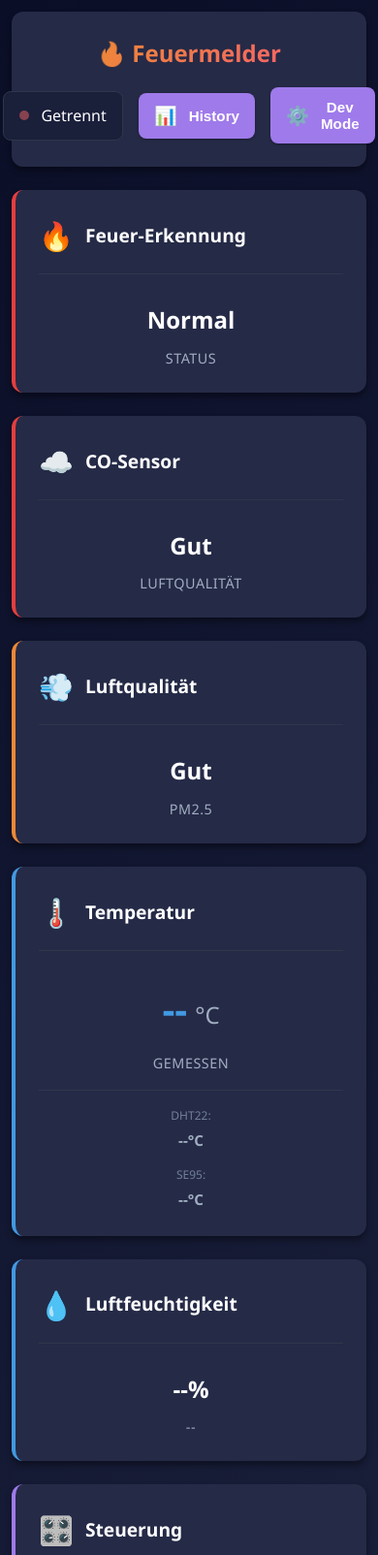
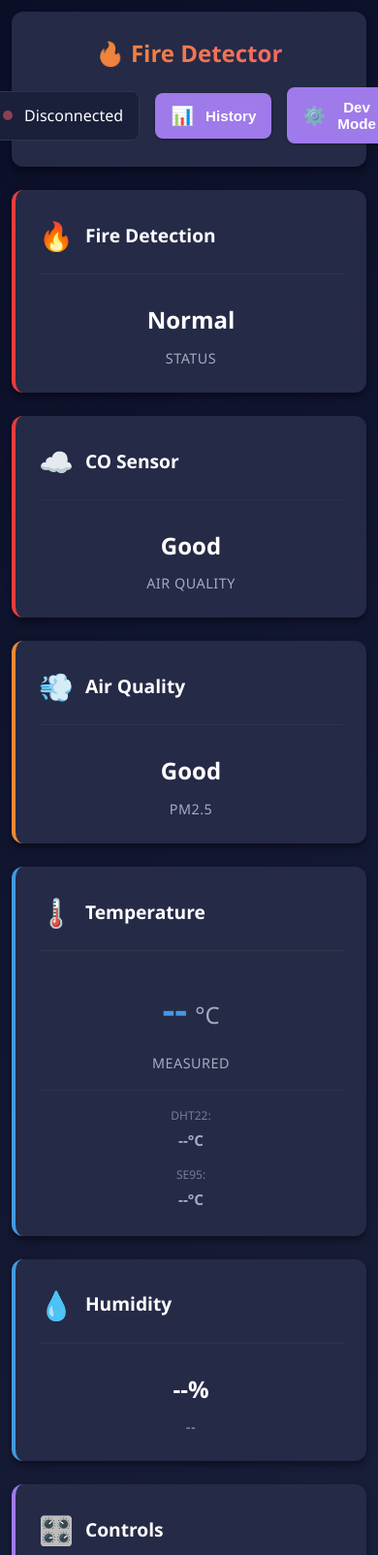
Before and after one commit to zOnlyKroks/Feuermelder-HSBI, a website: page web/public/index.html in a window 390 px wide. Shown: the top 1604 px of the page at 97% size. Drawn offline with nearby package versions, Linux system fonts and the light colour scheme.

Commit message:
Translate

```diff
--- a/web/public/app.js
+++ b/web/public/app.js
@@ -44,10 +44,10 @@ function updateConnectionStatus(isConnected) {
 
     if (isConnected) {
         statusDot.className = 'status-dot online';
-        statusText.textContent = 'Verbunden';
+        statusText.textContent = 'Connected';
     } else {
         statusDot.className = 'status-dot offline';
-        statusText.textContent = 'Getrennt';
+        statusText.textContent = 'Disconnected';
     }
 }
 
@@ -148,21 +148,21 @@ function checkAlerts(data) {
 
     // Check Fire
     if (data.flame && data.flame.status === 'FIRE DETECTED') {
-        alerts.push('🔥 FEUER ERKANNT! Sofort evakuieren!');
+        alerts.push('🔥 FIRE DETECTED! Evacuate immediately!');
     }
 
     // Check CO Level
     if (data.mq7) {
         if (data.mq7.level === 'Dangerous') {
-            alerts.push('☠️ GEFÄHRLICHER CO-LEVEL! Raum verlassen!');
+            alerts.push('☠️ DANGEROUS CO LEVEL! Leave the area!');
         } else if (data.mq7.level === 'High') {
-            alerts.push('⚠️ Hoher CO-Level erkannt!');
+            alerts.push('⚠️ High CO level detected!');
         }
     }
 
     // Check Air Quality
     if (data.pm25 && (data.pm25.quality === 'Very Unhealthy' || data.pm25.quality === 'Hazardous')) {
-        alerts.push('🌫️ Sehr schlechte Luftqualität!');
+        alerts.push('🌫️ Very poor air quality!');
     }
 
     // Update alert banner
@@ -342,10 +342,11 @@ function getBadgeClass(status) {
 
 function formatTime(timestamp) {
     const date = new Date(timestamp);
-    return date.toLocaleTimeString('de-DE', {
+    return date.toLocaleTimeString('en-US', {
         hour: '2-digit',
         minute: '2-digit',
-        second: '2-digit'
+        second: '2-digit',
+        hour12: false
     });
 }
 
@@ -654,10 +655,11 @@ function loadAlerts() {
 // Format time for charts (with seconds for precision)
 function formatChartTime(timestamp) {
     const date = new Date(timestamp);
-    return date.toLocaleTimeString('de-DE', {
+    return date.toLocaleTimeString('en-US', {
         hour: '2-digit',
         minute: '2-digit',
-        second: '2-digit'
+        second: '2-digit',
+        hour12: false
     });
 }
 
--- a/web/public/index.html
+++ b/web/public/index.html
@@ -1,9 +1,9 @@
 <!DOCTYPE html>
-<html lang="de">
+<html lang="en">
 <head>
     <meta charset="UTF-8">
     <meta name="viewport" content="width=device-width, initial-scale=1.0">
-    <title>Feuermelder - Fire & Smoke Detector</title>
+    <title>Fire & Smoke Detector System</title>
     <link rel="stylesheet" href="style.css">
     <script src="https://cdn.jsdelivr.net/npm/chart.js@4.4.1/dist/chart.umd.min.js"></script>
 </head>
@@ -12,17 +12,17 @@
         <!-- Header -->
         <header>
             <div class="header-content">
-                <h1>🔥 Feuermelder</h1>
+                <h1>🔥 Fire Detector</h1>
                 <div class="header-controls">
                     <div class="connection-status" id="connection-status">
                         <span class="status-dot" id="status-dot"></span>
-                        <span id="status-text">Verbinde...</span>
+                        <span id="status-text">Connecting...</span>
                     </div>
-                    <button class="mode-toggle" id="history-toggle" title="Historische Daten anzeigen">
+                    <button class="mode-toggle" id="history-toggle" title="Show historical data">
                         <span class="icon">📊</span>
                         <span class="label">History</span>
                     </button>
-                    <button class="mode-toggle" id="mode-toggle" title="Wechsel zu Entwicklermodus">
+                    <button class="mode-toggle" id="mode-toggle" title="Switch to developer mode">
                         <span class="icon">⚙️</span>
                         <span class="label">Dev Mode</span>
                     </button>
@@ -46,7 +46,7 @@
                 <div class="status-card critical-card">
                     <div class="card-header">
                         <span class="card-icon">🔥</span>
-                        <h2>Feuer-Erkennung</h2>
+                        <h2>Fire Detection</h2>
                     </div>
                     <div class="card-body">
                         <div class="status-indicator" id="fire-status">
@@ -60,12 +60,12 @@
                 <div class="status-card critical-card">
                     <div class="card-header">
                         <span class="card-icon">☁️</span>
-                        <h2>CO-Sensor</h2>
+                        <h2>CO Sensor</h2>
                     </div>
                     <div class="card-body">
                         <div class="status-indicator" id="co-status">
-                            <div class="status-value">Gut</div>
-                            <div class="status-label">Luftqualität</div>
+                            <div class="status-value">Good</div>
+                            <div class="status-label">Air Quality</div>
                         </div>
                     </div>
                 </div>
@@ -74,11 +74,11 @@
                 <div class="status-card warning-card">
                     <div class="card-header">
                         <span class="card-icon">💨</span>
-                        <h2>Luftqualität</h2>
+                        <h2>Air Quality</h2>
                     </div>
                     <div class="card-body">
                         <div class="status-indicator" id="air-quality-status">
-                            <div class="status-value">Gut</div>
+                            <div class="status-value">Good</div>
                             <div class="status-label">PM2.5</div>
                         </div>
                     </div>
@@ -88,7 +88,7 @@
                 <div class="status-card info-card">
                     <div class="card-header">
                         <span class="card-icon">🌡️</span>
-                        <h2>Temperatur</h2>
+                        <h2>Temperature</h2>
                     </div>
                     <div class="card-body">
                         <div class="temp-display">
@@ -96,7 +96,7 @@
                                 <span class="temp-value" id="avg-temp">--</span>
                                 <span class="temp-unit">°C</span>
                             </div>
-                            <div class="temp-status" id="temp-status">Gemessen</div>
+                            <div class="temp-status" id="temp-status">Measured</div>
                             <div class="temp-sub">
                                 <div class="temp-sensor">
                                     <span class="sensor-label">DHT22:</span>
@@ -115,7 +115,7 @@
                 <div class="status-card info-card">
                     <div class="card-header">
                         <span class="card-icon">💧</span>
-                        <h2>Luftfeuchtigkeit</h2>
+                        <h2>Humidity</h2>
                     </div>
                     <div class="card-body">
                         <div class="status-indicator" id="humidity-status">
@@ -129,7 +129,7 @@
                 <div class="status-card control-card">
                     <div class="card-header">
                         <span class="card-icon">🎛️</span>
-                        <h2>Steuerung</h2>
+                        <h2>Controls</h2>
                     </div>
                     <div class="card-body">
                         <div class="control-item">
@@ -142,7 +142,7 @@
                             </label>
                         </div>
                         <div class="last-update">
-                            Letzte Aktualisierung: <span id="last-update-user">--</span>
+                            Last Update: <span id="last-update-user">--</span>
                         </div>
                     </div>
                 </div>
```
Also changed, not shown: 2 other files.
